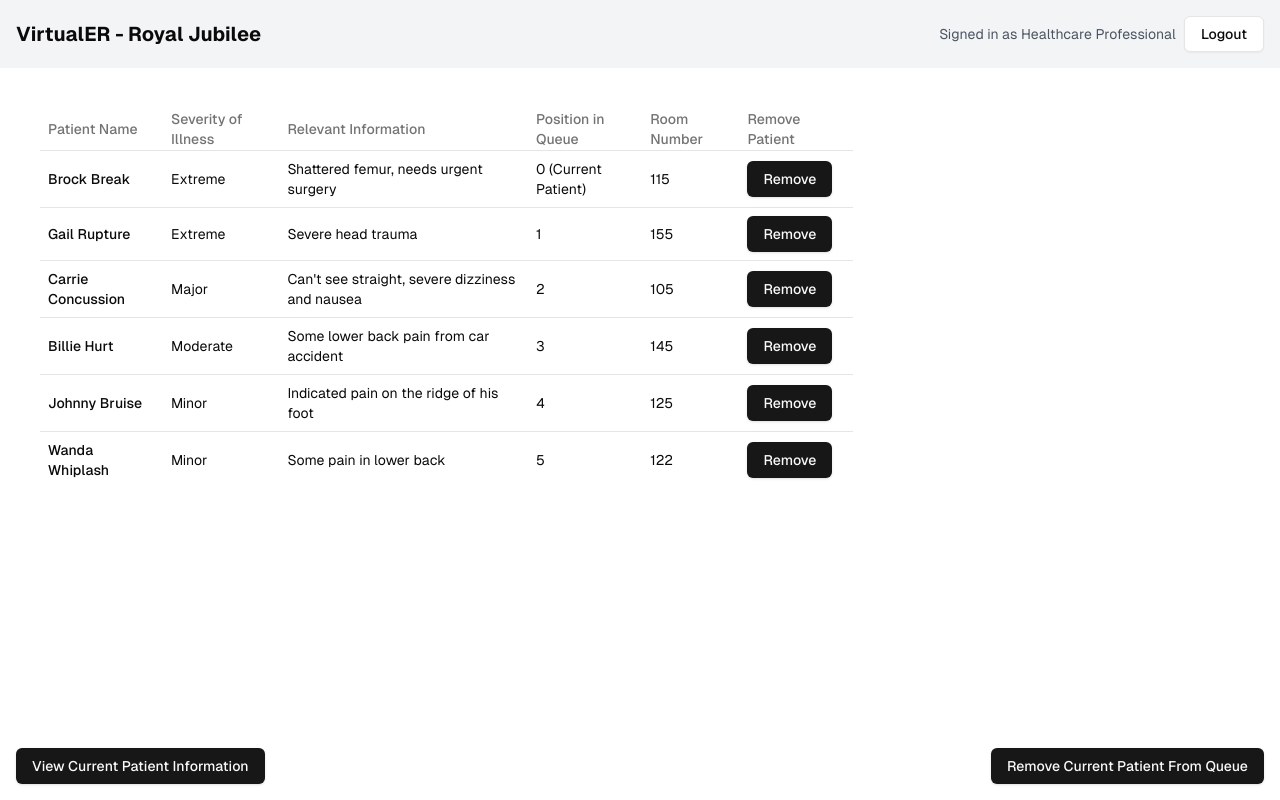
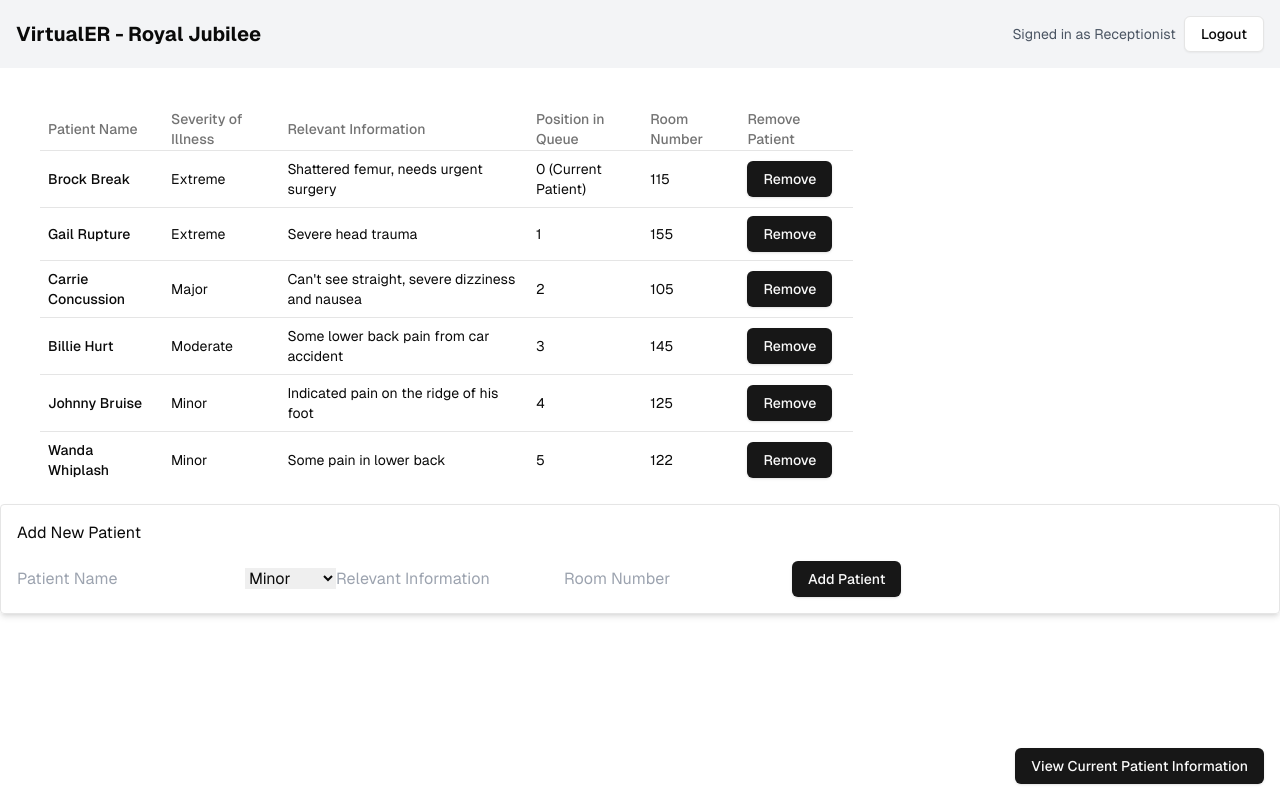
Before and after one commit to SENG-350-2024-fall/Group2, a Next.js app in the folder virtual-er/: page /healthcareprofessional in a window 1280 px wide. Built offline with nearby package versions, Linux system fonts and the light colour scheme; data requests are answered from the project's data file.

Commit message:
Added view patient information and add patient for receptionists only

```diff
--- a/virtual-er/db.json
+++ b/virtual-er/db.json
@@ -22,5 +22,55 @@
             "capacity": 120,
             "waitTime": 5
         }
+    ],
+    "patients": [
+        {
+            "PatientName": "Brock Break",
+            "SeverityOfIllness": "Extreme",
+            "RelevantInformation": "Shattered femur, needs urgent surgery",
+            "PositionInQueue": "0 (Current Patient)",
+            "RoomNumber": 115,
+            "severityRank": 1
+          },
+          {
+            "PatientName": "Gail Rupture",
+            "SeverityOfIllness": "Extreme",
+            "RelevantInformation": "Severe head trauma",
+            "PositionInQueue": "1",
+            "RoomNumber": 155,
+            "severityRank": 1
+          },
+          {
+            "PatientName": "Carrie Concussion",
+            "SeverityOfIllness": "Major",
+            "RelevantInformation": "Can't see straight, severe dizziness and nausea",
+            "PositionInQueue": "2",
+            "RoomNumber": 105,
+            "severityRank": 2
+          },
+          {
+            "PatientName": "Billie Hurt",
+            "SeverityOfIllness": "Moderate",
+            "RelevantInformation": "Some lower back pain from car accident",
+            "PositionInQueue": "3",
+            "RoomNumber": 145,
+            "severityRank": 3
+          },
+          {
+            "PatientName": "Johnny Bruise",
+            "SeverityOfIllness": "Minor",
+            "RelevantInformation": "Indicated pain on the ridge of his foot",
+            "PositionInQueue": "4",
+            "RoomNumber": 125,
+            "severityRank": 4
+          },
+          {
+            "PatientName": "Wanda Whiplash",
+            "SeverityOfIllness": "Minor",
+            "RelevantInformation": "Some pain in lower back",
+            "PositionInQueue": "5",
+            "RoomNumber": 122,
+            "severityRank": 4
+          }
     ]
 }
--- a/virtual-er/src/app/healthcareprofessional/page.tsx
+++ b/virtual-er/src/app/healthcareprofessional/page.tsx
@@ -3,6 +3,10 @@
 import Header from "@/components/ui/header";
 
 import * as React from "react";
+
+import type { Patient } from "../../../interfaces";
+
+import { useEffect, useState } from "react";
 
 import { Button } from "@/components/ui/button";
 import {
@@ -14,85 +18,174 @@ import {
   TableRow,
 } from "@/components/ui/table";
 
-export type Patient = {
-  PatientName: string;
-  SeverityOfIllness: "Extreme" | "Major" | "Moderate" | "Minor";
-  RelevantInformation: string;
-  PositionInQueue: string;
-  RoomNumber: number;
+const initialPatients: Patient[] = [
+  // {
+  //   PatientName: "Brock Break",
+  //   SeverityOfIllness: "Extreme",
+  //   RelevantInformation: "Shattered femur, needs urgent surgery",
+  //   PositionInQueue: "0 (Current Patient)",
+  //   RoomNumber: 115,
+  // },
+  // {
+  //   PatientName: "Gail Rupture",
+  //   SeverityOfIllness: "Extreme",
+  //   RelevantInformation: "Severe head trauma",
+  //   PositionInQueue: "1",
+  //   RoomNumber: 155,
+  // },
+  // {
+  //   PatientName: "Carrie Concussion",
+  //   SeverityOfIllness: "Major",
+  //   RelevantInformation: "Can't see straight, severe dizziness and nausea",
+  //   PositionInQueue: "2",
+  //   RoomNumber: 105,
+  // },
+  // {
+  //   PatientName: "Billie Hurt",
+  //   SeverityOfIllness: "Moderate",
+  //   RelevantInformation: "Some lower back pain from car accident",
+  //   PositionInQueue: "3",
+  //   RoomNumber: 145,
+  // },
+  // {
+  //   PatientName: "Johnny Bruise",
+  //   SeverityOfIllness: "Minor",
+  //   RelevantInformation: "Indicated pain on the ridge of his foot",
+  //   PositionInQueue: "4",
+  //   RoomNumber: 125,
+  // },
+  // {
+  //   PatientName: "Wanda Whiplash",
+  //   SeverityOfIllness: "Minor",
+  //   RelevantInformation: "Some pain in lower back",
+  //   PositionInQueue: "5",
+  //   RoomNumber: 122,
+  // },
+];
+enum SeverityOfIllness {
+  Extreme = "Extreme",
+  Major = "Major",
+  Moderate = "Moderate",
+  Minor = "Minor",
+}
+const severityRank = {
+  Extreme: 1,
+  Major: 2,
+  Moderate: 3,
+  Minor: 4,
 };
 
-const initialPatients: Patient[] = [
-  {
-    PatientName: "Brock Break",
-    SeverityOfIllness: "Extreme",
-    RelevantInformation: "Shattered femur, needs urgent surgery",
-    PositionInQueue: "0 (Current Patient)",
-    RoomNumber: 115,
+export default function Page() {
+  const [patients, setPatients] = React.useState<Patient[]>([]);
+
+  const [isReceptionist, setIsReceptionist] = useState(false); // set true if the user is a receptionist
+
+  const [postingData, setPostingData] = useState(false); // is there currently a post request
+
+  const [pageTitle, setTitle] = useState("Receptionist"); // manual page title for testing
+
+  useEffect(() => {
+    setIsReceptionist(pageTitle === "Receptionist");
+  }, [pageTitle]);
+
+  // add useEffect for checking user type
+
+  useEffect(() => {
+    if (postingData) return; // Avoid fetching while posting data
+
+    const fetchData = async () => {
+      try {
+        const PatientResult = await fetch(`${process.env.NEXT_PUBLIC_APP_URL}/api/patient`);
+        let PatientList = await PatientResult.json();
+        setPatients(PatientList);
+      } catch (error) {
+        console.error('Error fetching data:', error);
+      }
+    };
+
+    fetchData();
+  }, [postingData]); // Only re-run this if `postingData` changes
+
+    const currentPatient = patients[0] || null;
+    const [isModalOpen, setIsModalOpen] = useState(false);
+
+  // Toggle modal visibility
+    const toggleModal = () => setIsModalOpen(!isModalOpen); // toggle visible
+
+    const postData = async (updatedPatients: Patient[]) => {
+
+      try {/*
+    const response = await fetch(`${process.env.NEXT_PUBLIC_APP_URL}/api/patient`, {
+        method: 'PUT',
+        headers: {
+            'Content-Type': 'application/json',
         },
-  {
-    PatientName: "Gail Rupture",
-    SeverityOfIllness: "Extreme",
-    RelevantInformation: "Severe head trauma",
-    PositionInQueue: "1",
-    RoomNumber: 155,
-  },
-  {
-    PatientName: "Carrie Concussion",
-    SeverityOfIllness: "Major",
-    RelevantInformation: "Can't see straight, severe dizziness and nausea",
-    PositionInQueue: "2",
-    RoomNumber: 105,
-  },
-  {
-    PatientName: "Billie Hurt",
-    SeverityOfIllness: "Moderate",
-    RelevantInformation: "Some lower back pain from car accident",
-    PositionInQueue: "3",
-    RoomNumber: 145,
-  },
-  {
-    PatientName: "Johnny Bruise",
-    SeverityOfIllness: "Minor",
-    RelevantInformation: "Indicated pain on the ridge of his foot",
-    PositionInQueue: "4",
-    RoomNumber: 125,
-  },
-  {
-    PatientName: "Wanda Whiplash",
-    SeverityOfIllness: "Minor",
-    RelevantInformation: "Some pain in lower back",
-    PositionInQueue: "5",
-    RoomNumber: 122,
-  },
-];
+        body: JSON.stringify(updatedPatients), // Convert to JSON string
+    });
 
-/*
-This function becomes more complicated as a result of updating the indexes correctly.
-It removes the patient from the top of the list and shifts everything down.
+    if (!response.ok) {
+        throw new Error('Failed to update patients');
+    }
       */
-export default function Page() {
-  const [patients, setPatients] = React.useState(initialPatients);
+    setPostingData(false); // Reset postingData after successful post
+} catch (error) {
+    console.error('Error posting data:', error);
+    setPostingData(false); // Reset on error too
+}
 
-  const removeCurrentPatient = () => {
+    }
+    const addPatient = (newPatient: Patient) => {
       setPatients((prevPatients) => {
-      // Remove the first patient and update the queue positions
-      const updatedPatients = prevPatients.slice(1).map((patient, index) => ({
+        const updatedPatients = [...prevPatients, newPatient].sort((a, b) =>
+          a.severityRank - b.severityRank
+        ).map((patient, index) => ({
           ...patient,
-        PositionInQueue: index.toString(), // Update position based on index
+          PositionInQueue: index === 0 ? "0 (Current Patient)" : index.toString(),
         }));
-      // Add a new Position for the current patient if any remain
-      if (updatedPatients.length > 0) {
-        updatedPatients[0].PositionInQueue = "0 (Current Patient)";
-      }
+
+        setPostingData(true);
+        postData(updatedPatients);
         return updatedPatients;
       });
+    };
+    const [newPatient, setNewPatient] = useState({
+      PatientName: "",
+      SeverityOfIllness: "Minor",
+      RelevantInformation: "",
+      RoomNumber: ""
+    });
+    const handleFormChange = (e: React.ChangeEvent<HTMLInputElement | HTMLSelectElement>) => {
+      const { name, value } = e.target;
+      setNewPatient((prev) => ({
+        ...prev,
+        [name]: value,
+      }));
+    };
+    const handleFormSubmit = (e: React.FormEvent) => {
+      e.preventDefault();
+      addPatient(newPatientData);
+      setNewPatient({
+        PatientName: "",
+        SeverityOfIllness: "Minor",
+        RelevantInformation: "",
+        RoomNumber: ""
+      });
+    };
+    const newPatientData: Patient = {
+      PatientName: newPatient.PatientName,
+      SeverityOfIllness: newPatient.SeverityOfIllness,
+      RelevantInformation: newPatient.RelevantInformation,
+      PositionInQueue: patients.length.toString(),
+      RoomNumber: parseInt(newPatient.RoomNumber, 10), // Ensure RoomNumber is a number,
+      severityRank: severityRank[newPatient.SeverityOfIllness as keyof typeof SeverityOfIllness]
     };
 /*
 This function becomes more complicated as a result of updating the indexes correctly.
 It removes the patient that had their remove button clicked.
 */
   const removePatient = (index: number) => {
+    setPostingData(true);
+
     setPatients((prevPatients) => {
       const updatedPatients = prevPatients.filter((_, i) => i !== index).map((patient, newIndex) => ({
         ...patient,
@@ -102,13 +195,15 @@ It removes the patient that had their remove button clicked.
       if (updatedPatients.length > 0) {
         updatedPatients[0].PositionInQueue = "0 (Current Patient)";
       }
+      setPostingData(true);
+      postData(updatedPatients);
       return updatedPatients;
     });
   };
 
   return (
     <div className="relative min-h-screen"> {/* Ensure the container takes full height */}
-      <Header title="Healthcare Professional" ERName=" - Royal Jubilee"/>
+      <Header title={pageTitle} ERName=" - Royal Jubilee"/>
       <div className="mt-10"> {/* 10px margin top for the table */}
         <div className="w-2/3 pl-10"> {/* Set width to 2/3 and left padding to 10px */}
           <Table>
@@ -140,16 +235,69 @@ It removes the patient that had their remove button clicked.
         </div>
       </div>
       <Button
-        className="absolute bottom-4 left-4" // Positioning the button at the bottom right
+        className="fixed bottom-4 right-4" // Positioning the button at the bottom right
+        onClick={toggleModal}
       >
         View Current Patient Information
       </Button>
-      <Button
-        onClick={removeCurrentPatient}
-        className="absolute bottom-4 right-4" // Positioning the button at the bottom right
+      {isModalOpen && currentPatient && (
+        <div className="fixed inset-0 flex items-center justify-center bg-black bg-opacity-50">
+          <div className="bg-white p-6 rounded shadow-lg max-w-lg w-full">
+            <h2 className="text-xl font-semibold mb-4">Current Patient Information</h2>
+            <p><strong>Name:</strong> {currentPatient.PatientName}</p>
+            <p><strong>Severity of Illness:</strong> {currentPatient.SeverityOfIllness}</p>
+            <p><strong>Relevant Information:</strong> {currentPatient.RelevantInformation}</p>
+            <p><strong>Room Number:</strong> {currentPatient.RoomNumber}</p>
+            <Button onClick={toggleModal} className="mt-4">
+              Close
+            </Button>
+          </div>
+        </div>
+      )}
+      {isReceptionist && (
+        <form onSubmit={handleFormSubmit} className="p-4 mt-4 border rounded shadow-md">
+        <h2>Add New Patient</h2>
+        <input
+          type="text"
+          name="PatientName"
+          value={newPatient.PatientName}
+          onChange={handleFormChange}
+          placeholder="Patient Name"
+          required
+          className="mt-2"
+        />
+        <select
+          name="SeverityOfIllness"
+          value={newPatient.SeverityOfIllness}
+          onChange={handleFormChange}
+          className="mt-2"
         >
-        Remove Current Patient From Queue
-      </Button>
+          <option value="Extreme">Extreme</option>
+          <option value="Major">Major</option>
+          <option value="Moderate">Moderate</option>
+          <option value="Minor">Minor</option>
+        </select>
+        <input
+          type="text"
+          name="RelevantInformation"
+          value={newPatient.RelevantInformation}
+          onChange={handleFormChange}
+          placeholder="Relevant Information"
+          required
+          className="mt-2"
+        />
+        <input
+          type="number"
+          name="RoomNumber"
+          value={newPatient.RoomNumber}
+          onChange={handleFormChange}
+          placeholder="Room Number"
+          required
+          className="mt-2"
+        />
+        <Button type="submit" className="mt-4">Add Patient</Button>
+      </form>
+      )}
     </div>
   );
 }
```
Also changed, not shown: virtual-er/interfaces/index.ts (+9 -0 lines), virtual-er/pages/api/patient.ts (added, +35 -0 lines). Lines whose indentation alone changed are shown as unchanged.
